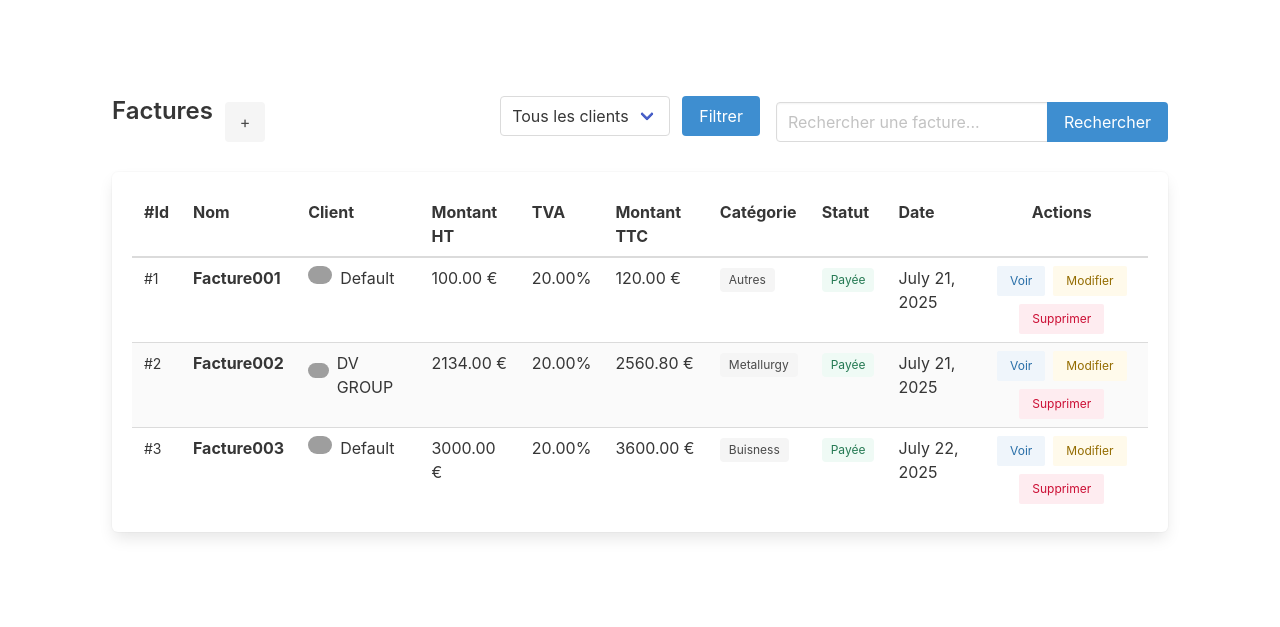
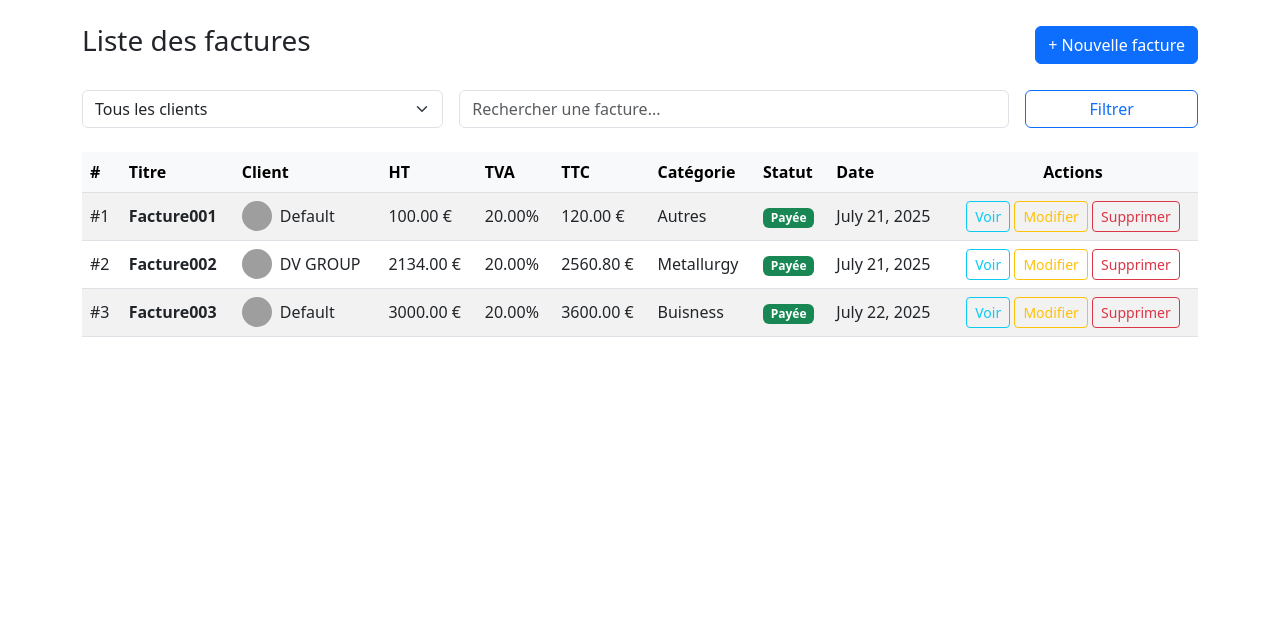
Before and after one commit to IsKillianVincent/django-exercice, a Django app: page /factures/ in a window 1280 px wide. Shown: the top 627 px of the page. Run offline with Django 5.2, Linux system fonts and the light colour scheme; data comes from the database, SQL or seed files in the repository; grey boxes are pictures that could not be loaded.

Commit message:
Change design with boostrap for others templates

```diff
--- a/factures/models.py
+++ b/factures/models.py
@@ -13,6 +13,38 @@ class Client(models.Model):
     def __str__(self):
         return self.nom
 
+
+class FactureQuerySet(models.QuerySet):
+    def payees(self):
+        return self.filter(paye=True)
+
+    def impayees(self):
+        return self.filter(paye=False)
+
+    def par_client(self, client_id):
+        return self.filter(client__id=client_id)
+
+    def recherche(self, terme):
+        return self.filter(titre__icontains=terme)
+
+
+class FactureManager(models.Manager):
+    def get_queryset(self):
+        return FactureQuerySet(self.model, using=self._db)
+
+    def payees(self):
+        return self.get_queryset().payees()
+
+    def impayees(self):
+        return self.get_queryset().impayees()
+
+    def par_client(self, client_id):
+        return self.get_queryset().par_client(client_id)
+
+    def recherche(self, terme):
+        return self.get_queryset().recherche(terme)
+
+
 class Facture(models.Model):
     titre = models.CharField(max_length=200)
     montant_ht = models.DecimalField(max_digits=10, decimal_places=2)
@@ -22,6 +54,8 @@ class Facture(models.Model):
     categorie = models.ForeignKey(Categorie, null=True, blank=True, on_delete=models.SET_NULL)
     client = models.ForeignKey(Client, null=False, blank=False, on_delete=models.CASCADE)
 
+    objects = FactureManager()
+
     @property
     def montant_ttc(self):
         return round(self.montant_ht * (1 + self.tva / 100), 2)
--- a/factures/templates/factures/base.html
+++ b/factures/templates/factures/base.html
@@ -4,7 +4,7 @@
     <meta charset="UTF-8">
     <title>{% block title %}Factures{% endblock %}</title>
     <meta name="viewport" content="width=device-width, initial-scale=1">
-    <link href="https://cdn.jsdelivr.net/npm/bulma@0.9.4/css/bulma.min.css" rel="stylesheet">
+    <link href="https://cdn.jsdelivr.net/npm/bootstrap@5.3.0/dist/css/bootstrap.min.css" rel="stylesheet">
 </head>
 <body>
 <section class="section">
@@ -12,5 +12,6 @@
         {% block content %}{% endblock %}
     </div>
 </section>
+<script src="https://cdn.jsdelivr.net/npm/bootstrap@5.3.0/dist/js/bootstrap.bundle.min.js"></script>
 </body>
 </html>
--- a/factures/templates/factures/liste.html
+++ b/factures/templates/factures/liste.html
@@ -2,107 +2,79 @@
 {% block title %}Factures{% endblock %}
 
 {% block content %}
-<section class="section">
-  <div class="container">
-
-    <div class="level mb-5">
-      <div class="level-left">
-        <h1 class="title is-4">Factures</h1>
-        <a href="{% url 'creer_facture' %}" class="button is-light ml-3">
-          <span class="icon">+</span>
-        </a>
+<div class="d-flex justify-content-between align-items-center my-4">
+  <h1 class="h3">Liste des factures</h1>
+  <a href="{% url 'creer_facture' %}" class="btn btn-primary">+ Nouvelle facture</a>
 </div>
 
-      <div class="level-right">
-        <form method="get" class="field is-grouped mr-4">
-          <div class="control">
-            <div class="select">
-              <select name="client">
+<form method="get" class="row g-3 mb-4">
+  <div class="col-md-4">
+    <select name="client" class="form-select">
       <option value="">Tous les clients</option>
       {% for client in clients %}
         <option value="{{ client.id }}" {% if client.id|stringformat:"s" == request.GET.client %}selected{% endif %}>{{ client.nom }}</option>
       {% endfor %}
     </select>
   </div>
+  <div class="col-md-6">
+    <input type="text" class="form-control" name="q" placeholder="Rechercher une facture..." value="{{ request.GET.q }}">
   </div>
-          <div class="control">
-            <button class="button is-info" type="submit">Filtrer</button>
+  <div class="col-md-2">
+    <button type="submit" class="btn btn-outline-primary w-100">Filtrer</button>
   </div>
 </form>
 
-        <form method="get" class="field has-addons">
-          <p class="control">
-            <input class="input" type="text" placeholder="Rechercher une facture..." name="q" value="{{ request.GET.q }}">
-          </p>
-          <p class="control">
-            <button class="button is-info">Rechercher</button>
-          </p>
-        </form>
-      </div>
-    </div>
-
-    <div class="box">
-      <table class="table is-fullwidth is-striped is-hoverable">
-        <thead>
+<div class="table-responsive">
+  <table class="table table-striped table-hover align-middle">
+    <thead class="table-light">
       <tr>
-            <th>#Id</th>
-            <th>Nom</th>
+        <th>#</th>
+        <th>Titre</th>
         <th>Client</th>
-            <th>Montant HT</th>
+        <th>HT</th>
         <th>TVA</th>
-            <th>Montant TTC</th>
+        <th>TTC</th>
         <th>Catégorie</th>
         <th>Statut</th>
         <th>Date</th>
-            <th class="has-text-centered">Actions</th>
+        <th class="text-center">Actions</th>
       </tr>
     </thead>
     <tbody>
       {% for f in factures %}
       <tr>
-            <td><small>#{{ f.id }}</small></td>
+        <td>#{{ f.id }}</td>
         <td><strong>{{ f.titre }}</strong></td>
         <td>
-              <div class="is-flex is-align-items-center">
-                <figure class="image is-24x24 mr-2">
-                  <img class="is-rounded" src="https://ui-avatars.com/api/?name={{ f.client.nom|urlencode }}&background=8D5CAB&color=fff">
-                </figure>
-                <span>{{ f.client.nom }}</span>
+          <div class="d-flex align-items-center">
+            <img src="https://ui-avatars.com/api/?name={{ f.client.nom|urlencode }}&background=0D8ABC&color=fff" class="rounded-circle me-2" width="30" height="30" alt="Avatar">
+            {{ f.client.nom }}
           </div>
         </td>
         <td>{{ f.montant_ht }} €</td>
         <td>{{ f.tva }}%</td>
         <td>{{ f.montant_ttc }} €</td>
-            <td>
-              {% if f.categorie %}
-                <span class="tag is-light">{{ f.categorie.nom }}</span>
-              {% else %}
-                <span class="tag">Non définie</span>
-              {% endif %}
-            </td>
+        <td>{{ f.categorie.nom|default:"-" }}</td>
         <td>
           {% if f.paye %}
-                <span class="tag is-success is-light">Payée</span>
+            <span class="badge bg-success">Payée</span>
           {% else %}
-                <span class="tag is-danger is-light">Impayée</span>
+            <span class="badge bg-danger">Impayée</span>
           {% endif %}
         </td>
         <td>{{ f.date_creation }}</td>
-            <td class="has-text-centered">
-              <div class="buttons are-small is-centered">
-                <a href="{% url 'detail_facture' f.id %}" class="button is-info is-light">Voir</a>
-                <a href="{% url 'modifier_facture' f.id %}" class="button is-warning is-light">Modifier</a>
-                <a href="{% url 'supprimer_facture' f.id %}" class="button is-danger is-light">Supprimer</a>
-              </div>
+        <td class="text-center">
+          <a href="{% url 'detail_facture' f.id %}" class="btn btn-sm btn-outline-info">Voir</a>
+          <a href="{% url 'modifier_facture' f.id %}" class="btn btn-sm btn-outline-warning">Modifier</a>
+          <a href="{% url 'supprimer_facture' f.id %}" class="btn btn-sm btn-outline-danger">Supprimer</a>
         </td>
       </tr>
       {% empty %}
-          <tr><td colspan="8" class="has-text-centered">Aucune facture trouvée.</td></tr>
+      <tr>
+        <td colspan="10" class="text-center text-muted">Aucune facture trouvée.</td>
+      </tr>
       {% endfor %}
     </tbody>
   </table>
 </div>
-
-  </div>
-</section>
 {% endblock %}
--- a/factures/views.py
+++ b/factures/views.py
@@ -5,17 +5,21 @@ from .forms import FactureForm
 def liste_factures(request):
     client_id = request.GET.get('client')
     query = request.GET.get('q')
+
     factures = Facture.objects.all()
+
     if client_id:
-        factures = factures.filter(client__id=client_id)
+        factures = factures.par_client(client_id)
     if query:
-        factures = factures.filter(titre__icontains=query)
+        factures = factures.recherche(query)
+
     clients = Client.objects.all()
 
     return render(request, 'factures/liste.html', {
         'factures': factures,
         'clients': clients,
     })
+
 
 def detail_facture(request, pk):
     facture = get_object_or_404(Facture, pk=pk)
```
Also changed, not shown: factures/templates/factures/confirm_suppression.html (+13 -7 lines), factures/templates/factures/detail.html (+30 -10 lines), factures/templates/factures/formulaire.html (+15 -5 lines), 1 other file. Lines whose indentation alone changed are shown as unchanged.
